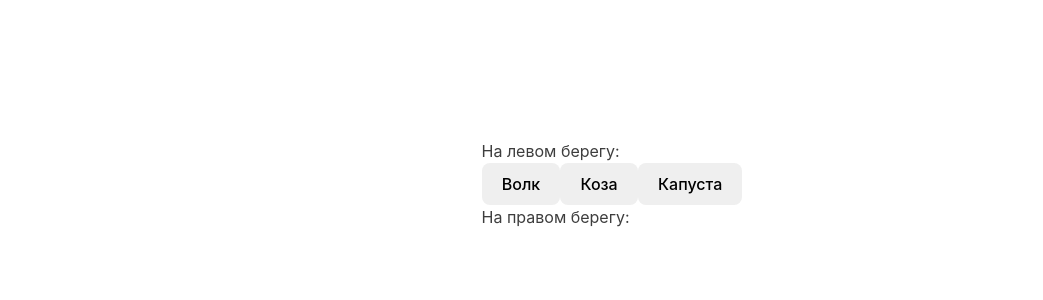
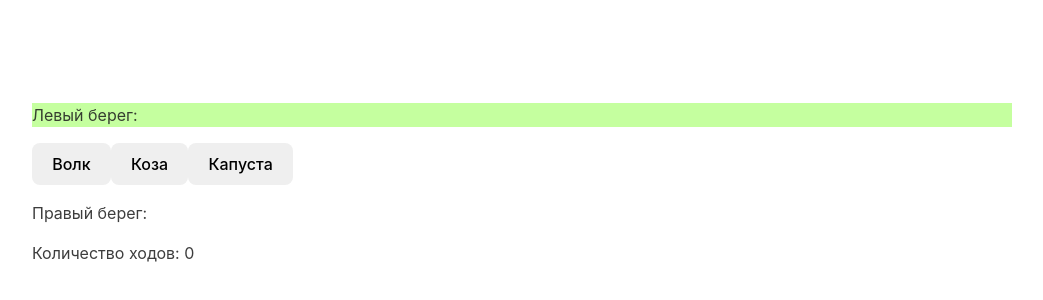
Before and after one commit to abljava/wolf-goat-cabbage, a website built with Vite: page index.html in a window 1280 px wide. Shown: the part 216-516 px from the top of the page, without its empty margins (28-1071 px from the left). Built offline with nearby package versions, Linux system fonts and the light colour scheme.

Commit message:
feat: add move counter, active bank marking

```diff
--- a/index.html
+++ b/index.html
@@ -9,15 +9,17 @@
   </head>
   <body>
     <div class="page">
-      <div class="buttons-container">
-        На левом берегу:
-        <div id="left-bank-buttons" class="button"></div>
-      </div>
-
-      <div class="buttons-container">
-        На правом берегу:
-        <div id="right-bank-buttons" class="button"></div>
-      </div>
+      <section class="main">
+        <div>
+          <p id="left-bank">Левый берег:</p>
+          <div id="left-bank-buttons" class="button"></div>
+        </div>
+        <div>
+          <p id="right-bank">Правый берег:</p>
+          <div id="right-bank-buttons" class="button"></div>
+        </div>
+        <p class="counter">Количество ходов: <span class="count"></span></p>
+      </section>
     </div>
 
     <script type="module" src="/src/main.js"></script>
--- a/package.json
+++ b/package.json
@@ -9,6 +9,9 @@
     "preview": "vite preview"
   },
   "devDependencies": {
+    "@eslint/js": "^9.16.0",
+    "eslint": "^9.16.0",
+    "globals": "^15.13.0",
     "vite": "^6.0.1"
   }
 }
--- a/src/main.js
+++ b/src/main.js
@@ -3,29 +3,41 @@ let leftBank = ['Волк', 'Коза', 'Капуста'];
 let rightBank = [];
 let currentBank = 'left'; // Текущий берег (left или right)
 let moves = []; // Для хранения истории перемещений
+let moveCount = 0;
 const buttonContainer = document.querySelector('.buttons-container');
-const leftBankDiv = document.getElementById('left-bank-buttons'); // Контейнер для кнопок левого берега
-const rightBankDiv = document.getElementById('right-bank-buttons');
+const leftBankButtons = document.getElementById('left-bank-buttons');
+const rightBankButtons = document.getElementById('right-bank-buttons');
+const counter = document.querySelector('.count');
+const leftBankTitle = document.getElementById('left-bank');
+const rightBankTitle = document.getElementById('right-bank');
+markBank(currentBank)
 
 function renderButtons() {
-  leftBankDiv.innerHTML = ''; // Очищаем контейнер левого берега
-  rightBankDiv.innerHTML = ''; // Очищаем контейнер правого берега
+  leftBankButtons.innerHTML = ''; // Очищаем контейнер левого берега
+  rightBankButtons.innerHTML = ''; // Очищаем контейнер правого берега
 
   // Сначала рендерим кнопки на левом берегу
-  leftBank.forEach(entity => {
+  leftBank.forEach((entity) => {
     const button = document.createElement('button');
     button.textContent = entity;
     button.onclick = () => move(entity);
-    leftBankDiv.appendChild(button); // Добавляем кнопку в контейнер левого берега
+    leftBankButtons.appendChild(button);
   });
 
   // Затем рендерим кнопки на правом берегу
-  rightBank.forEach(entity => {
+  rightBank.forEach((entity) => {
     const button = document.createElement('button');
     button.textContent = entity;
     button.onclick = () => move(entity);
-    rightBankDiv.appendChild(button); // Добавляем кнопку в контейнер правого берега
+    rightBankButtons.appendChild(button);
   });
+}
+
+function markBank (currentBank) {
+  leftBankTitle.classList.remove('active');
+  rightBankTitle.classList.remove('active');
+  currentBank === 'left' ? leftBankTitle.classList.add('active') : rightBankTitle.classList.add('active')
+
 }
 
 // Функция для отображения состояния
@@ -35,29 +47,30 @@ function displayState() {
   console.log(`Текущий берег: ${currentBank}`);
   console.log('История перемещений:', moves.join(' -> '));
   renderButtons();
+  counter.textContent = moveCount;
+
 }
 
 // Функция для перемещения сущности
-
 function move(entity) {
   if (currentBank === 'left') {
     if (leftBank.includes(entity)) {
-      leftBank = leftBank.filter(e => e !== entity);
+      leftBank = leftBank.filter((e) => e !== entity);
       rightBank.push(entity);
       moves.push(`Крестьянин перевез ${entity} from ${currentBank}`);
     }
   } else {
     if (rightBank.includes(entity)) {
-      rightBank = rightBank.filter(e => e !== entity);
+      rightBank = rightBank.filter((e) => e !== entity);
       leftBank.push(entity);
       moves.push(`Крестьянин перевез ${entity} from ${currentBank}`);
     }
   }
   currentBank = currentBank === 'left' ? 'right' : 'left'; // Меняем берег
-
+  counter.textContent = moveCount++;
+  markBank(currentBank)
   displayState(); // Обновляем состояние
 }
-
 
 // Функция для проверки безопасности состояния
 function isSafe() {
@@ -80,6 +93,5 @@ function isSafe() {
   return true;
 }
 
-
 // Запускаем решение загадки
 displayState();
--- a/src/style.css
+++ b/src/style.css
@@ -63,7 +63,14 @@ button:focus-visible {
   /* display: flex; */
 
   max-width: 1280px;
-  margin: 0 auto;
+}
+
+.main {
+  width: 980px;
+  margin: 60px;
+  /* display: flex;
+  justify-content: center;
+  gap: 100px; */
 }
 
 .output {
@@ -72,5 +79,5 @@ button:focus-visible {
 }
 
 .active {
-  background-color: lightcoral;
+  background-color: rgb(197, 255, 159);
 }
```
Also changed, not shown: eslint.config.js (added, +15 -0 lines), 1 other file.
